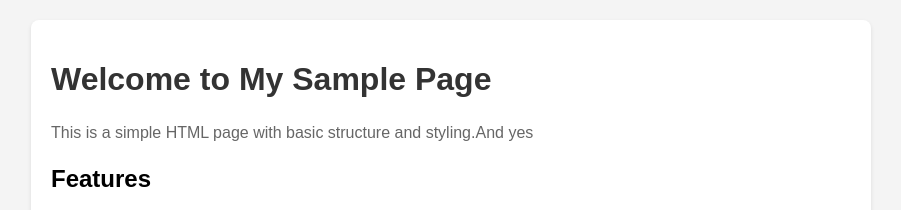
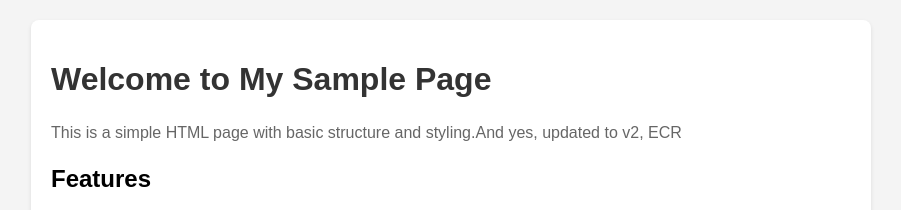
Before and after one commit to manojt5/DEVOPS_PRAC, a plain HTML site: page docker/index.html in a window 1280 px wide. Shown: the top 210 px of the page, without its empty margins (189-1090 px from the left). Drawn offline with Linux system fonts and the light colour scheme.

Commit message:
Push to ECR V2

```diff
--- a/docker/index.html
+++ b/docker/index.html
@@ -31,7 +31,7 @@
 <body>
     <div class="container">
         <h1>Welcome to My Sample Page</h1>
-        <p>This is a simple HTML page with basic structure and styling.And yes</p>
+        <p>This is a simple HTML page with basic structure and styling.And yes, updated to v2, ECR</p>
         <h2>Features</h2>
         <ul>
             <li>Responsive design</li>
```
Also changed, not shown: .github/workflows/docker_image.yml.
